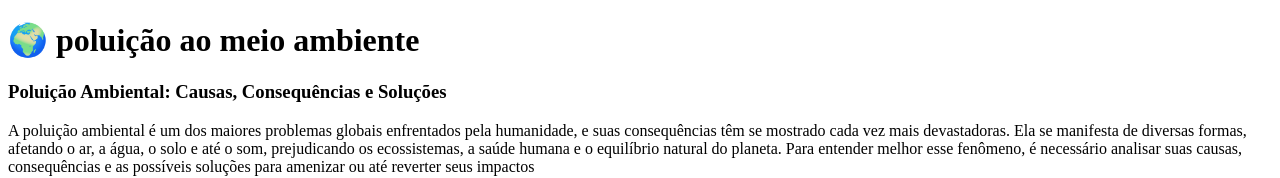
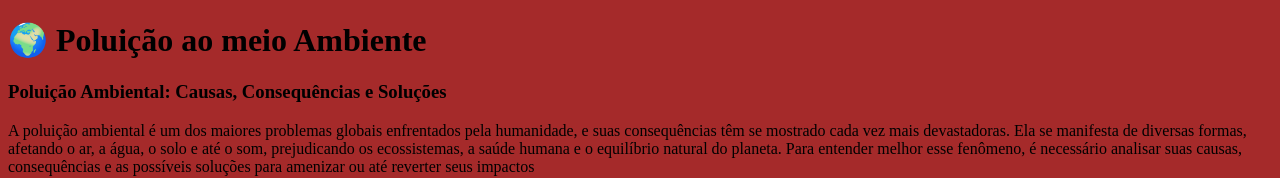
Before and after one commit to joaoeduardo11544/meio-ambiente.1, a plain HTML site: page index.html in a window 1280 px wide. Shown: the top 178 px of the page. Drawn offline with Linux system fonts and the light colour scheme.

Commit message:
meio ambiente

```diff
--- a/index.html
+++ b/index.html
@@ -10,7 +10,7 @@
 </head>
 <body>
 
-<h1>🌍 poluição ao meio ambiente</h1>
+<h1>🌍 Poluição ao meio Ambiente</h1>
 <h3>Poluição Ambiental: Causas, Consequências e Soluções</h3>
 
  <p>
--- a/style.css
+++ b/style.css
@@ -1,8 +1,7 @@
-body{
+body {
 
-    background-color: rgb (32, 247, 50, 0.76)
-    color  (srgb rgb(0, 0, 0) rgb(48, 218, 48) rgb(41, 41, 219))  ;
-
+background-color: brown;
+  color: black;
 
 
 }
```
